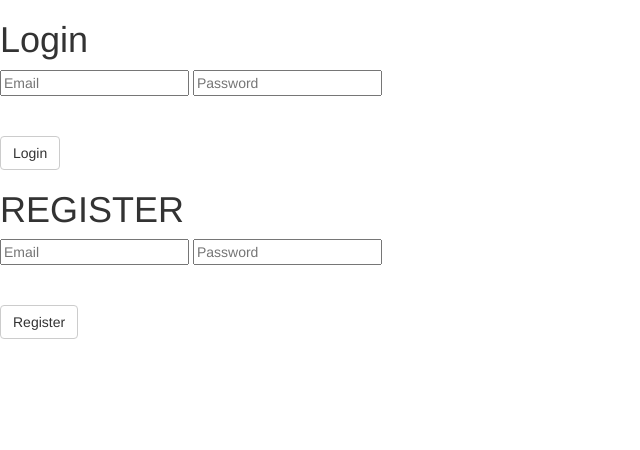
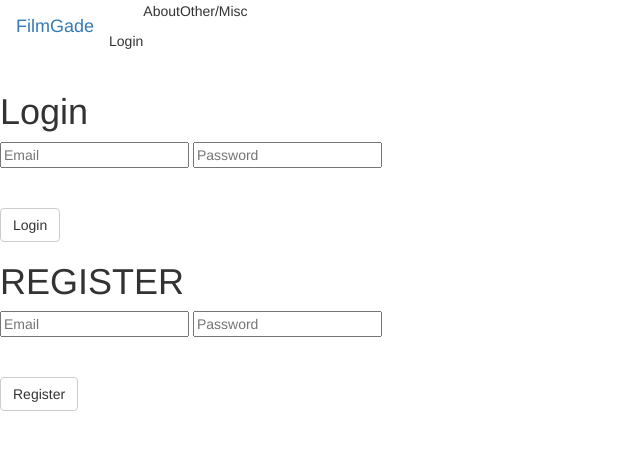
Before and after one commit to madhat5/HaitiFilm, a website: page public/index.html in a window 1280 px wide. Shown: the whole page, without its empty margins (0-640 px from the left). Drawn offline with nearby package versions, Linux system fonts and the light colour scheme.

Commit message:
navbar work

```diff
--- a/public/index.html
+++ b/public/index.html
@@ -8,11 +8,23 @@
 <body>
   <div id='site-wrapper' ngmyusers>
 <!-- =================== NAVBAR =================== -->
-    <ul class='navbar navbar-default' ng-show='userController.loggedIn'>
-      <li class='nav-item'><a href="#" ng-show='userController.loggedIn' ng-click='userController.logOut()'>Logout</a></li>
-      <li class='nav-item'><a href="#" ng-show='userController.loggedIn' ng-click=''>My Profile</a></li>
-      <li class='nav-item'><a href="#" ng-show='userController.loggedIn' ng-click=''>My Movies</a></li>
-    </ul>
+    <nav class='navbar navbar-light bg-faded'>
+      <a class='navbar-brand' href="#" >FilmGade</a>
+      <!-- HOME SCREEN -->
+      <ul class='nav navbar-nav' ng-hide='userController.loggedIn'>
+        <li class='nav-item' >
+          <a href="" title=""></a>Login
+        </li>
+        <li class='nav-item' href='#'>About</li>
+        <li class='nav-item' href='#'>Other/Misc</li>
+      </ul>
+      <!-- LOGGED IN -->
+      <ul class='navbar navbar-default' ng-show='userController.loggedIn'>
+        <li class='nav-item'><a href="#" ng-show='userController.loggedIn' ng-click='userController.logOut()'>Logout</a></li>
+        <li class='nav-item'><a href="#" ng-show='userController.loggedIn' ng-click=''>My Profile</a></li>
+        <li class='nav-item'><a href="#" ng-show='userController.loggedIn' ng-click=''>My Movies</a></li>
+      </ul>
+    </nav>
 <!-- ================= WELCOME SCREEN ================= -->
     <div class='container-fluid'>
       <div id='landing-page' class='row'>
@@ -78,29 +90,23 @@
   </div> <!-- END OF CAROUSEL -->
   <!-- ========= MOVIE NAVIGATION ========= -->
     <div class='container-fluid' id='movie-display' ng-show='userController.loggedIn'>
-      <!-- ng-show='userController.loggedIn' -->
-      <div id='movie-display1' class='row' >
+      <div id='movie-display1' class='row'>
         <h1>Favorites</h1>
           <div class='favorites-partials' ng-include='/partials/favorites.html'></div>
       </div>
       <div id='movie-display2' class='row' >
-      <!-- ng-show='userController.loggedIn' -->
         <h1>Recently Added</h1>
       </div>
       <div id='movie-display3' class='row' >
-      <!-- ng-show='userController.loggedIn' -->
         <h1>Action</h1>
       </div>
       <div id='movie-display4' class='row' >
-      <!-- ng-show='userController.loggedIn' -->
         <h1>Comedy</h1>
       </div>
       <div id='movie-display5' class='row' >
-      <!-- ng-show='userController.loggedIn' -->
         <h1>Music Videos</h1>
       </div>
       <div id='movie-display6' class='row' >
-      <!-- ng-show='userController.loggedIn' -->
         <h1>Horror</h1>
       </div>
     </div> <!-- end of container -->
```
Also changed, not shown: README.md.
